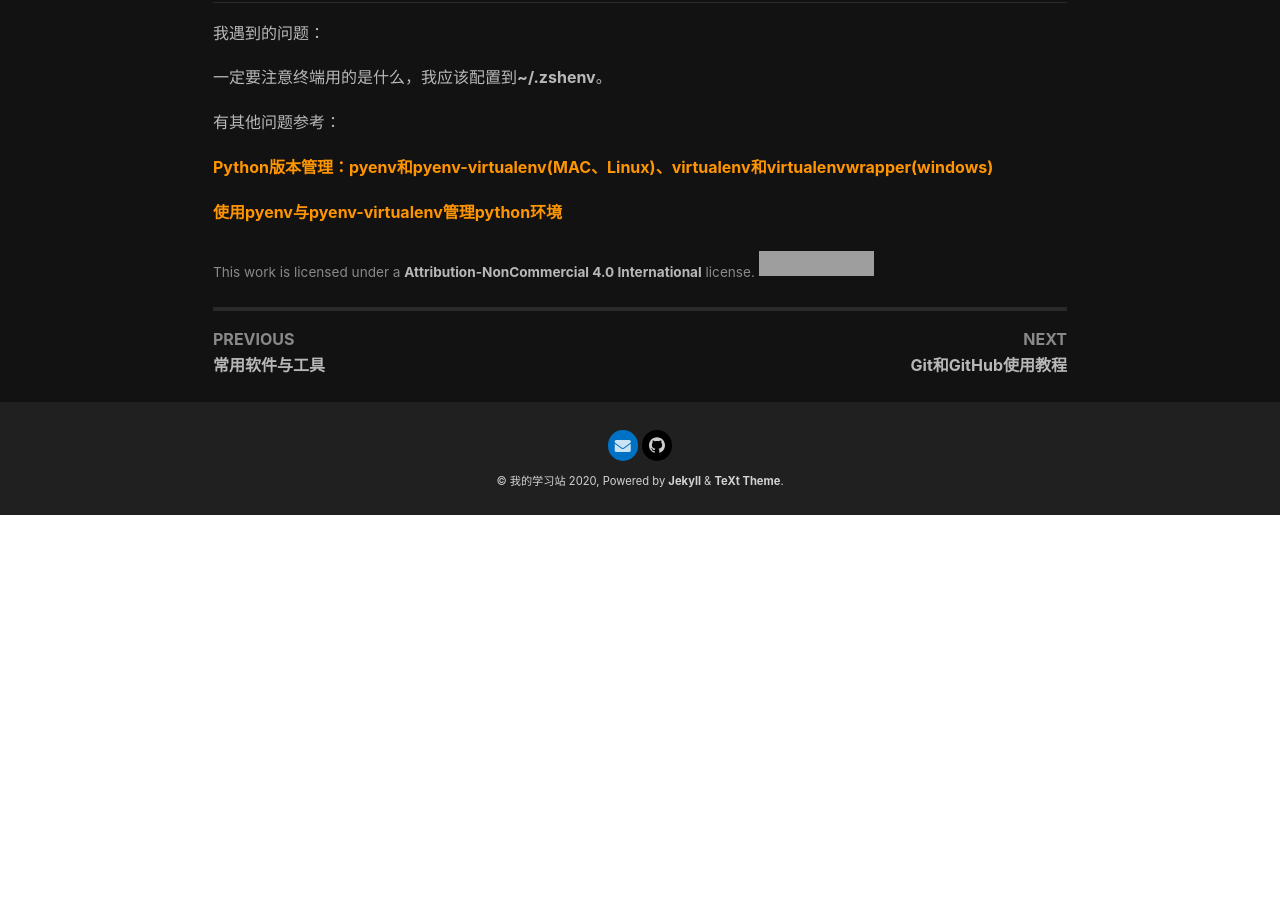
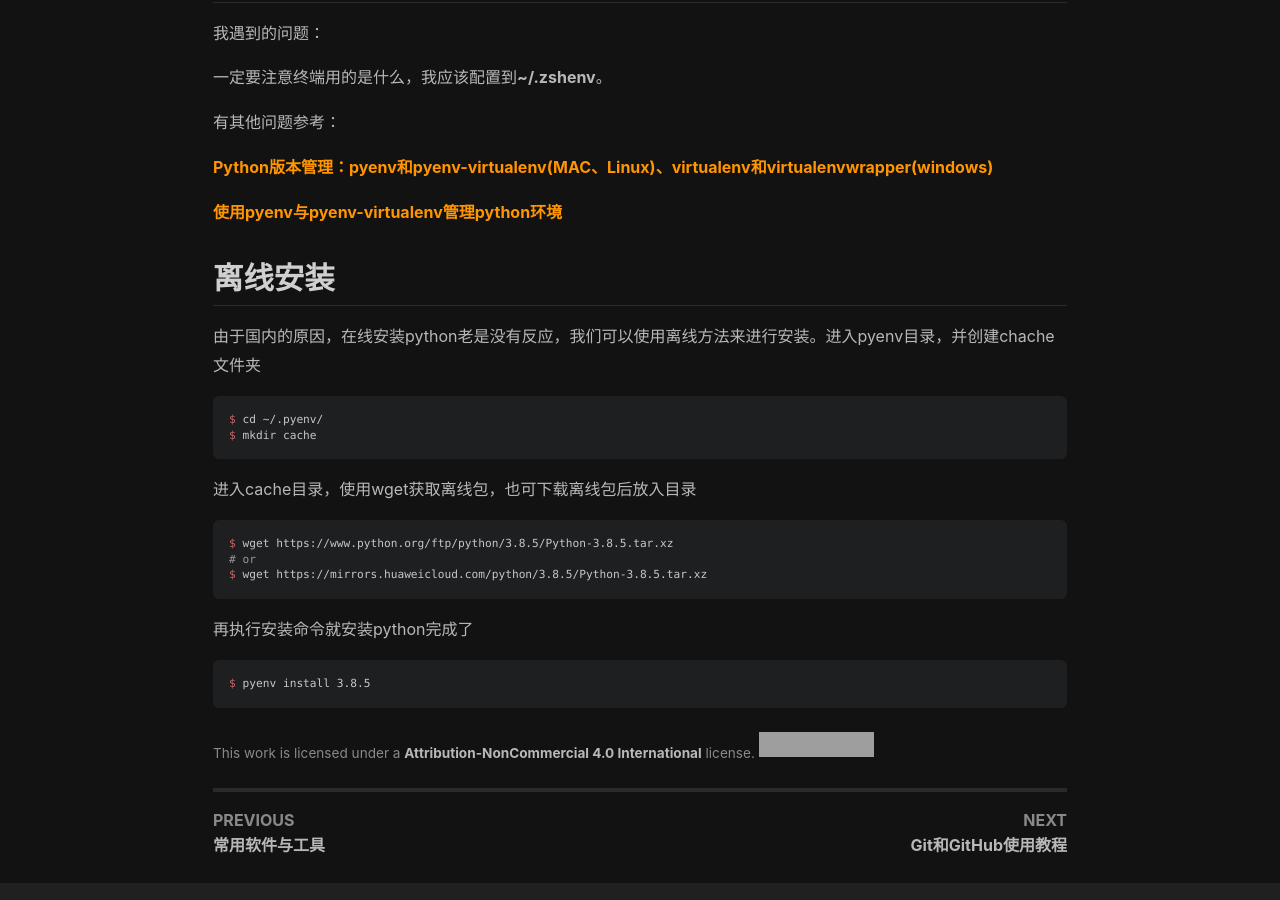
Before and after one commit to Zhb-Wave/Zhb-Wave.github.io, a Jekyll site: the page built from _posts/2020-05-13-python-pyenv.md, in a window 1280 px wide and 900 px high, scrolled down 2171 px. Built offline with Jekyll 4.4.1, drawn with Linux system fonts in a browser that asks for light colours; nearby versions of some CDN libraries; before the commit the page ends 2686 px from its top, so only the background shows below that; grey boxes are pictures that could not be loaded.

Commit message:
fix python-pyenv.md 补充离线安装方法

````diff
--- a/_posts/2020-05-13-python-pyenv.md
+++ b/_posts/2020-05-13-python-pyenv.md
@@ -98,3 +98,26 @@ $ pyenv deactivate                                #退出虚拟环境
 [Python版本管理：pyenv和pyenv-virtualenv(MAC、Linux)、virtualenv和virtualenvwrapper(windows)](https://www.jianshu.com/p/60f361822a7e)
 
 [使用pyenv与pyenv-virtualenv管理python环境](https://www.jianshu.com/p/9f6a9456ad5f)
+
+## 离线安装
+
+由于国内的原因，在线安装python老是没有反应，我们可以使用离线方法来进行安装。进入pyenv目录，并创建chache文件夹
+
+```shell
+$ cd ~/.pyenv/
+$ mkdir cache
+```
+
+进入cache目录，使用wget获取离线包，也可下载离线包后放入目录
+
+```shell
+$ wget https://www.python.org/ftp/python/3.8.5/Python-3.8.5.tar.xz
+# or
+$ wget https://mirrors.huaweicloud.com/python/3.8.5/Python-3.8.5.tar.xz
+```
+
+再执行安装命令就安装python完成了
+
+```shell
+$ pyenv install 3.8.5
+```
````
